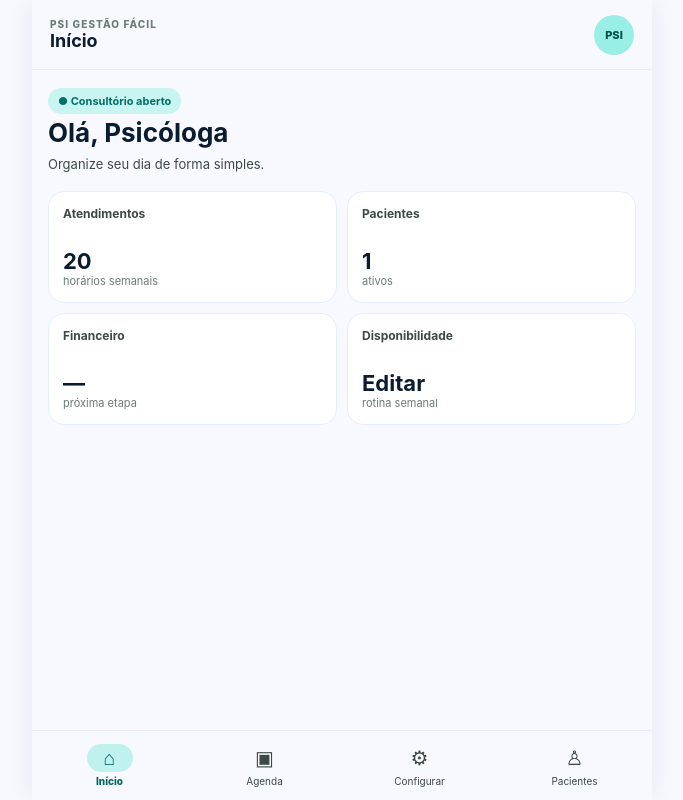
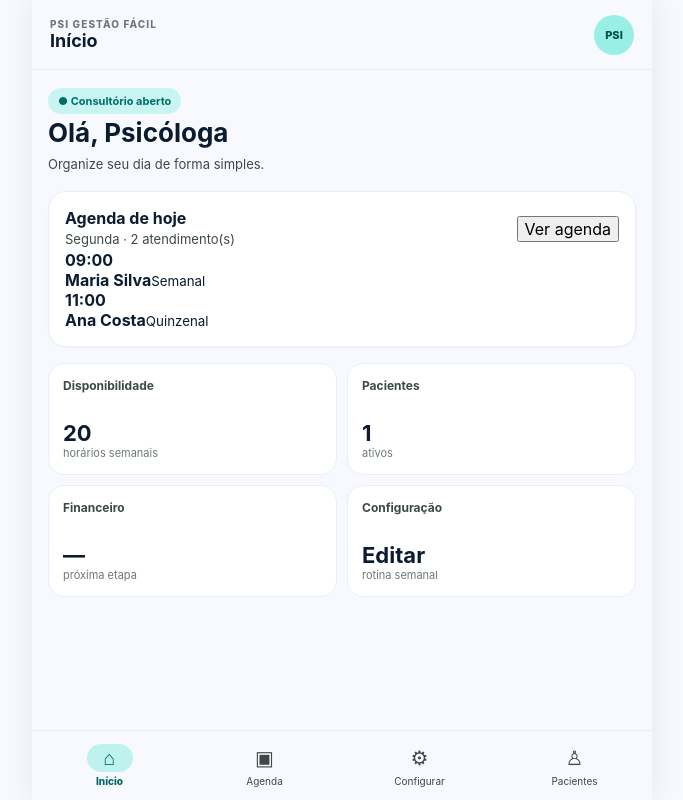
Before and after one commit to scjorge1908-cyber/psi-gestao-facil-Ideia-Jorge, a Next.js app: page / in a window 1280 px wide. Shown: the whole page, without its empty margins (298-981 px from the left). Built offline with nearby package versions, Linux system fonts and the light colour scheme.

Commit message:
feat: prototype recurring appointments and smart agenda opportunities

```diff
--- a/app/page.tsx
+++ b/app/page.tsx
@@ -4,6 +4,8 @@ import { useMemo, useState } from "react";
 type View="inicio"|"configurar"|"agenda"|"pacientes";
 type Period={id:string;name:string;start:string;end:string};
 type DayRule={day:string;enabled:boolean;duration:number;interval:number;periods:Period[]};
+type Frequency="unica"|"semanal"|"quinzenal"|"mensal";
+type DemoAppointment={day:string;time:string;patient:string;frequency:Frequency;weekPattern?:0|1};
 const DAYS=["Segunda","Terça","Quarta","Quinta","Sexta","Sábado","Domingo"];
 const initialRules:DayRule[]=DAYS.map((day,i)=>({day,enabled:i<5,duration:60,interval:0,periods:i<5?[{id:day+"-1",name:"Manhã",start:"08:00",end:"12:00"}]:[]}));
 const toMin=(v:string)=>{const[h,m]=v.split(":").map(Number);return h*60+m};
@@ -12,23 +14,27 @@ const toTime=(n:number)=>String(Math.floor(n/60)).padStart(2,"0")+":"+String(n%6
 export default function Home(){
  const[view,setView]=useState<View>("inicio"); const[rules,setRules]=useState(initialRules); const[savedRules,setSavedRules]=useState(initialRules); const[saved,setSaved]=useState(false);
  const[blocked,setBlocked]=useState<string[]>(["Segunda-10:00"]);
+ const[appointments,setAppointments]=useState<DemoAppointment[]>([{day:"Segunda",time:"09:00",patient:"Maria Silva",frequency:"semanal"},{day:"Segunda",time:"11:00",patient:"Ana Costa",frequency:"quinzenal",weekPattern:0}]);
  const[patients,setPatients]=useState([{name:"Paciente exemplo",phone:"(48) 99999-0000",payer:"Próprio paciente",status:"Ativo"}]);
  const slots=useMemo(()=>rules.flatMap(r=>r.enabled?r.periods.flatMap(p=>{const a:string[]=[];const step=Math.max(1,r.duration+r.interval);for(let t=toMin(p.start);t+r.duration<=toMin(p.end);t+=step)a.push(toTime(t));return a.map(time=>({day:r.day,time,duration:r.duration,interval:r.interval}))}):[]),[rules]);
  const title={inicio:"Início",configurar:"Configurar Agenda",agenda:"Minha Agenda",pacientes:"Pacientes"}[view];
  return <div className="app-shell"><header className="mobile-header"><div><span className="eyebrow">PSI GESTÃO FÁCIL</span><strong>{title}</strong></div><div className="avatar">PSI</div></header>
  <main className="content">
- {view==="inicio"&&<Dashboard slots={slots.length} patients={patients.length} onNav={setView}/>}
+ {view==="inicio"&&<Dashboard slots={slots} patients={patients.length} appointments={appointments} onNav={setView}/>}
  {view==="configurar"&&<Builder rules={rules} setRules={setRules} onSave={()=>{setSavedRules(rules);setSaved(true);setTimeout(()=>setSaved(false),2200)}} saved={saved}/>}
- {view==="agenda"&&<Agenda slots={slots} blocked={blocked} setBlocked={setBlocked}/>}
+ {view==="agenda"&&<Agenda slots={slots} blocked={blocked} setBlocked={setBlocked} appointments={appointments} setAppointments={setAppointments}/>}
  {view==="pacientes"&&<Patients patients={patients} setPatients={setPatients}/>}
  </main>
  <nav className="bottom-nav">{([["inicio","⌂","Início"],["agenda","▣","Agenda"],["configurar","⚙","Configurar"],["pacientes","♙","Pacientes"]] as [View,string,string][]).map(([k,icon,label])=><button key={k} className={view===k?"active":""} onClick={()=>setView(k)}><span>{icon}</span><small>{label}</small></button>)}</nav>
  </div>
 }
-function Dashboard({slots,patients,onNav}:{slots:number;patients:number;onNav:(v:View)=>void}){
+function Dashboard({slots,patients,appointments,onNav}:{slots:{day:string;time:string;duration:number;interval:number}[];patients:number;appointments:DemoAppointment[];onNav:(v:View)=>void}){
+ const jsDay=(new Date().getDay()+6)%7; let day=DAYS[jsDay]; let agenda=appointments.filter(a=>a.day===day);
+ if(!agenda.length){for(let n=1;n<=7;n++){const d=DAYS[(jsDay+n)%7];const found=appointments.filter(a=>a.day===d);if(found.length){day=d;agenda=found;break}}}
  return <div className="screen"><section className="hello"><span className="open-badge">● Consultório aberto</span><h1>Olá, Psicóloga</h1><p>Organize seu dia de forma simples.</p></section>
- <div className="kpis"><button className="kpi" onClick={()=>onNav("agenda")}><span>Atendimentos</span><b>{slots}</b><small>horários semanais</small></button><button className="kpi" onClick={()=>onNav("pacientes")}><span>Pacientes</span><b>{patients}</b><small>ativos</small></button><div className="kpi"><span>Financeiro</span><b>—</b><small>próxima etapa</small></div><button className="kpi" onClick={()=>onNav("configurar")}><span>Disponibilidade</span><b>Editar</b><small>rotina semanal</small></button></div>
- </div>
+ <section className="panel today-card"><div className="panel-title"><div><h2>{day===DAYS[jsDay]?"Agenda de hoje":"Próxima agenda"}</h2><p>{day} · {agenda.length} atendimento(s)</p></div><button className="mini-link" onClick={()=>onNav("agenda")}>Ver agenda</button></div>
+ {agenda.length?agenda.sort((a,b)=>a.time.localeCompare(b.time)).map((a,i)=><div className="today-item" key={i}><b>{a.time}</b><div><strong>{a.patient}</strong><small>{a.frequency==="quinzenal"?"Quinzenal":a.frequency==="mensal"?"Mensal":a.frequency==="semanal"?"Semanal":"Único"}</small></div></div>):<div className="empty">Nenhum atendimento agendado.</div>}</section>
+ <div className="kpis"><button className="kpi" onClick={()=>onNav("agenda")}><span>Disponibilidade</span><b>{slots.length}</b><small>horários semanais</small></button><button className="kpi" onClick={()=>onNav("pacientes")}><span>Pacientes</span><b>{patients}</b><small>ativos</small></button><div className="kpi"><span>Financeiro</span><b>—</b><small>próxima etapa</small></div><button className="kpi" onClick={()=>onNav("configurar")}><span>Configuração</span><b>Editar</b><small>rotina semanal</small></button></div></div>
 }
 function Builder({rules,setRules,onSave,saved}:{rules:DayRule[];setRules:(r:DayRule[])=>void;onSave:()=>void;saved:boolean}){
  const[selected,setSelected]=useState(0);const r=rules[selected];
@@ -40,13 +46,16 @@ function Builder({rules,setRules,onSave,saved}:{rules:DayRule[];setRules:(r:DayR
  <section className="panel"><div className="day-title"><div><h2>{r.day}</h2><p>{r.enabled?"Dia ativo para atendimentos":"Sem atendimento neste dia"}</p></div><label className="toggle"><input type="checkbox" checked={r.enabled} onChange={e=>patch({enabled:e.target.checked})}/><span/></label></div>
  {r.enabled&&<><div className="number-grid"><label>Tempo de atendimento <div className="number-field"><input type="number" min="10" step="1" value={r.duration} onChange={e=>patch({duration:Math.max(10,Number(e.target.value)||10)})}/><span>min</span></div><small>Padrão: 60 minutos</small></label><label>Intervalo entre atendimentos <div className="number-field"><input type="number" min="0" max="120" step="1" value={r.interval} onChange={e=>patch({interval:Math.max(0,Math.min(120,Number(e.target.value)||0))})}/><span>min</span></div><small>Pode usar 0, 2, 7, 15 minutos etc.</small></label></div>
  <h3>Períodos do dia</h3>{r.periods.map((p,j)=><div className="period" key={p.id}><input value={p.name} onChange={e=>pp(j,{name:e.target.value})}/><input type="time" value={p.start} onChange={e=>pp(j,{start:e.target.value})}/><span>até</span><input type="time" value={p.end} onChange={e=>pp(j,{end:e.target.value})}/><button onClick={()=>patch({periods:r.periods.filter((_,i)=>i!==j)})}>×</button></div>)}
- <button className="add" onClick={()=>patch({periods:[...r.periods,{id:String(Date.now()),name:"Novo período",start:"13:00",end:"18:00"}]})}>+ Adicionar período</button></>}<div className="save-area"><button className="save-button" onClick={onSave}>✓ Salvar configuração</button>{saved&&<span className="save-ok">Configuração salva com sucesso.</span>}</div></section></div>
+ <button className="add" onClick={()=>patch({periods:[...r.periods,{id:String(Date.now()),name:"Novo período",start:"13:00",end:"18:00"}]})}>+ Adicionar período</button></>}<div className="save-area"><button className={"save-button "+(saved?"saved":"")} onClick={onSave}>{saved?"✓ Salvo com sucesso":"✓ Salvar configuração"}</button></div></section></div>
 }
-function Agenda({slots,blocked,setBlocked}:{slots:{day:string;time:string;duration:number;interval:number}[];blocked:string[];setBlocked:(v:string[])=>void}){
- const[day,setDay]=useState("Segunda");const shown=slots.filter(s=>s.day===day);
- return <div className="screen"><div className="tip"><b>Gestão ágil da agenda</b><span>Toque em uma vaga para bloquear ou liberar sem alterar sua rotina semanal.</span></div><h1>Minha Agenda</h1>
+function Agenda({slots,blocked,setBlocked,appointments,setAppointments}:{slots:{day:string;time:string;duration:number;interval:number}[];blocked:string[];setBlocked:(v:string[])=>void;appointments:DemoAppointment[];setAppointments:(v:DemoAppointment[])=>void}){
+ const[day,setDay]=useState("Segunda");const[frequency,setFrequency]=useState<Frequency>("semanal");const[week,setWeek]=useState<0|1>(0);const shown=slots.filter(s=>s.day===day);
+ const label=(f:Frequency)=>f==="unica"?"Uma vez":f==="semanal"?"Semanal":f==="quinzenal"?"Quinzenal":"Mensal";
+ const occupancy=(time:string)=>appointments.filter(a=>a.day===day&&a.time===time);
+ return <div className="screen"><div className="tip"><b>Agenda inteligente de recorrência</b><span>O sistema mostra ocupação parcial e oportunidades de encaixe em semanas alternadas.</span></div><h1>Minha Agenda</h1>
  <div className="week agenda-week">{DAYS.map(d=><button key={d} className={day===d?"selected":""} onClick={()=>setDay(d)}><b>{d.slice(0,3).toUpperCase()}</b></button>)}</div>
- <section className="panel"><div className="panel-title"><div><h2>{day}</h2><p>{shown.length} horários gerados</p></div><button className="primary">+ Agendar</button></div><div className="slots">{shown.length?shown.map(s=>{const k=s.day+"-"+s.time,b=blocked.includes(k);return <button key={k} className={"slot "+(b?"blocked":"")} onClick={()=>setBlocked(b?blocked.filter(x=>x!==k):[...blocked,k])}><b>{s.time}</b><span>{b?"Bloqueado":"Disponível"}</span><small>{s.duration} min</small></button>}):<div className="empty">Nenhum período configurado para este dia.</div>}</div></section></div>
+ <section className="panel recurrence"><h2>Ao agendar, qual a frequência?</h2><div className="frequency">{(["unica","semanal","quinzenal","mensal"] as Frequency[]).map(f=><button key={f} className={frequency===f?"selected":""} onClick={()=>setFrequency(f)}>{label(f)}</button>)}</div>{frequency==="quinzenal"&&<div className="fortnight"><span>Alternância:</span><button className={week===0?"selected":""} onClick={()=>setWeek(0)}>Semanas A</button><button className={week===1?"selected":""} onClick={()=>setWeek(1)}>Semanas B</button></div>}</section>
+ <section className="panel"><div className="panel-title"><div><h2>{day}</h2><p>{shown.length} horários gerados</p></div></div><div className="slots">{shown.length?shown.map(s=>{const k=s.day+"-"+s.time,b=blocked.includes(k),occ=occupancy(s.time);const fortnight=occ.find(a=>a.frequency==="quinzenal");const partial=!!fortnight&&!occ.some(a=>a.frequency==="semanal");return <div key={k} className={"slot smart-slot "+(b?"blocked ":"")+(partial?"partial":"")}><b>{s.time}</b>{b?<span>Bloqueado</span>:occ.length?<><span>{occ.map(a=>a.patient).join(", ")}</span><small>{occ.map(a=>label(a.frequency)).join(" · ")}</small>{partial&&<div className="opportunity">✨ Vaga complementar disponível<br/><strong>Outra semana quinzenal livre</strong></div>}</>:<><span>Disponível</span><small>{s.duration} min</small></>}<div className="slot-actions">{!b&&<button onClick={()=>setAppointments([...appointments,{day,time:s.time,patient:"Novo paciente",frequency,weekPattern:frequency==="quinzenal"?week:undefined}])}>Agendar</button>}<button onClick={()=>setBlocked(b?blocked.filter(x=>x!==k):[...blocked,k])}>{b?"Liberar":"Bloquear"}</button></div></div>}):<div className="empty">Nenhum período configurado para este dia.</div>}</div></section></div>
 }
 function Patients({patients,setPatients}:{patients:any[];setPatients:(p:any[])=>void}){
  const[name,setName]=useState("");const[phone,setPhone]=useState("");const[same,setSame]=useState(true);const[fiscal,setFiscal]=useState("");
```
